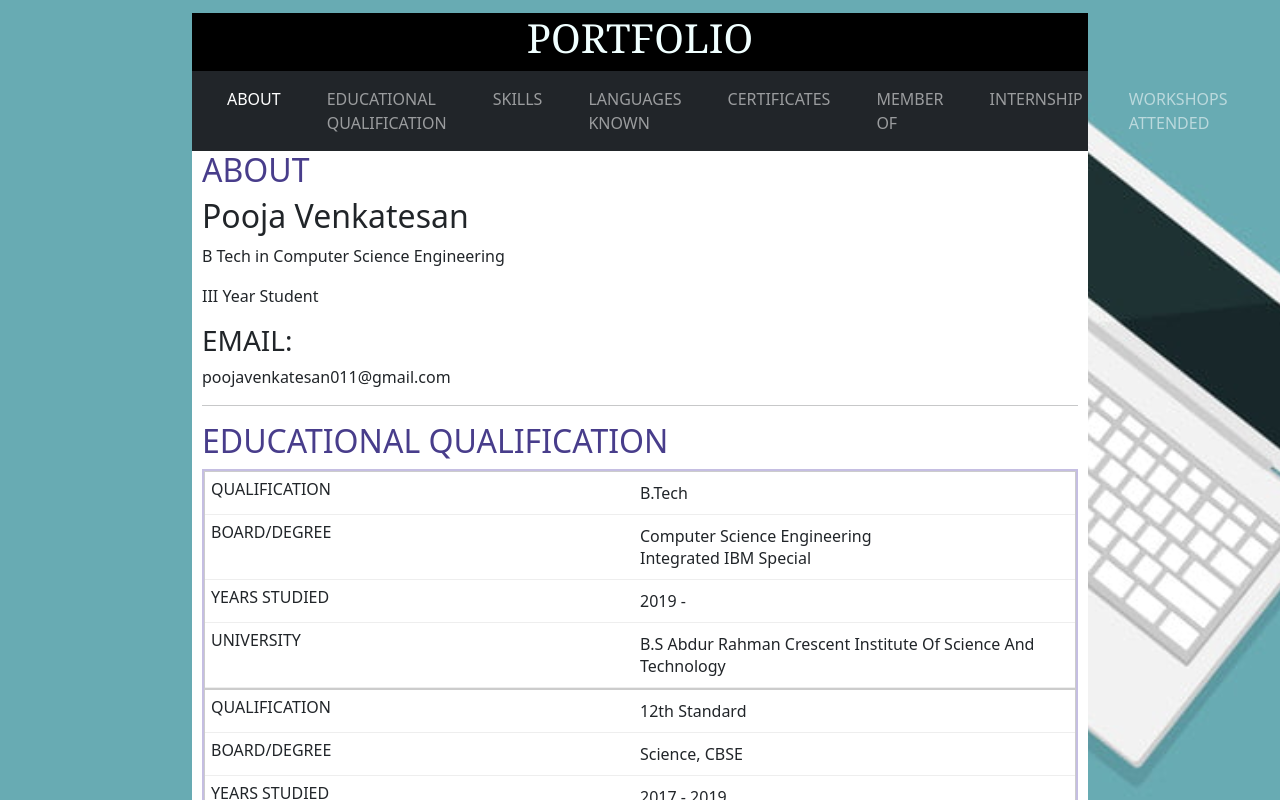
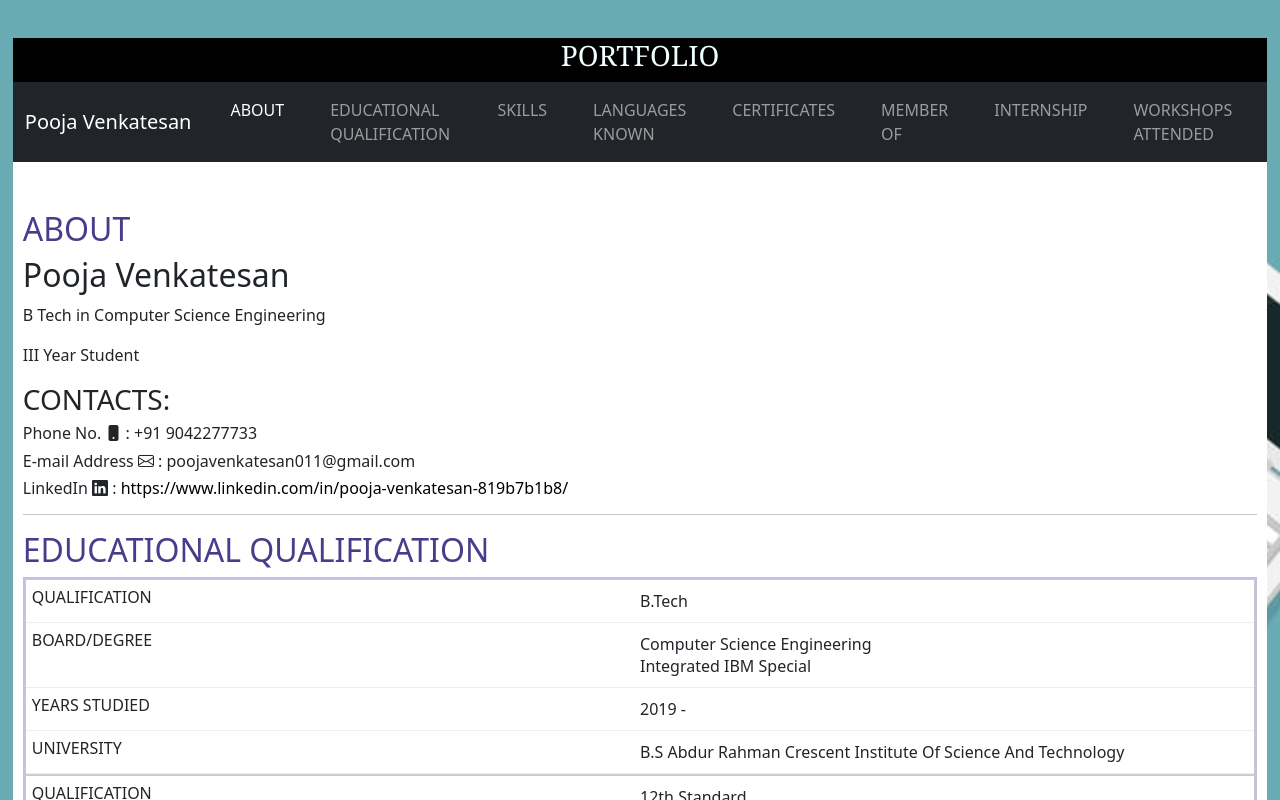
Before and after one commit to Pooja-Venkatesan/mypersonalwebsite, a plain HTML site: page resume.html in a window 1280 px wide. Shown: the top 800 px of the page. Drawn offline with nearby package versions, Linux system fonts and the light colour scheme.

Commit message:
Add files via upload

```diff
--- a/resume.html
+++ b/resume.html
@@ -83,6 +83,10 @@ only screen and (max-width: 760px),
 	td:nth-of-type(4):before { content: "UNIVERSITY"; }
 	td:nth-of-type(5):before { content: "PERCENTAGE"; }
 
+	body{
+	margin: 3% 1%;
+}
+
 }
 
 a{
@@ -98,20 +102,23 @@ nav li{
 </style>
 	</head>
 	<body>
-
 		<header class="format" style="background-color: rgb(0, 0, 0); padding: 1px;" >
 			<a name="top"></a>
-				<h1> <center>PORTFOLIO</center></h1>
+				<h3> <center>PORTFOLIO</center></h3>
 		</header>
 
+
 		<nav class="navbar navbar-expand-lg navbar-dark bg-dark">
+
 			<div class="container-fluid">
+				<a class="navbar-brand" href="#">Pooja Venkatesan</a>
 				<button class="navbar-toggler" type="button" data-bs-toggle="collapse" data-bs-target="#navbarSupportedContent" aria-controls="navbarSupportedContent" aria-expanded="false" aria-label="Toggle navigation">
 					<span class="navbar-toggler-icon"></span>
-				</button>
-				<div class="collapse navbar-collapse" id="navbarSupportedContent">
+				  </button>
+
+				  <div class="collapse navbar-collapse" id="navbarSupportedContent">
 					<ul class="navbar-nav me-auto mb-2 mb-lg-0">
-					<li class="nav-item">
+					  <li class="nav-item">
 						<a class="nav-link active" aria-current="page" href="#about">ABOUT</a>
 					</li>
 					<li class="nav-item">
@@ -135,19 +142,24 @@ nav li{
 					<li class="nav-item">
 						<a class="nav-link" href="#workshops">WORKSHOPS ATTENDED</a>
 					</li>
-					</ul>
+				</ul>
 		  </div>
 		</div>
 	  </nav>
 	  <div class="page">
 	<section>
-
+		<br><br>
 	<h2 style="color: darkslateblue;"><a name="about"></a>ABOUT</h2>
 		<h2>Pooja Venkatesan</h2>
 		<p>B Tech in Computer Science Engineering</p>
 		<p>III Year Student</p>
-		<h3>EMAIL:</h3>
-		<p>poojavenkatesan011@gmail.com</p>
+		<h3>CONTACTS:</h3>
+		<h6>Phone No. <i class="bi bi-phone-fill"> </i>: +91 9042277733</h6>
+
+		<h6>E-mail Address <i class="bi bi-envelope"> </i>: poojavenkatesan011@gmail.com</h6>
+
+		<h6>LinkedIn <i class="bi bi-linkedin"> </i>: <a href="https://www.linkedin.com/in/pooja-venkatesan-819b7b1b8/ ">https://www.linkedin.com/in/pooja-venkatesan-819b7b1b8/ </a></h6>
+
 		<hr>
 		<h2 style="color: darkslateblue;"><a name="edu"></a>EDUCATIONAL QUALIFICATION</h2>
 		<table>
@@ -247,7 +259,7 @@ nav li{
 		<h2 style="color: darkslateblue;"><a name="internship"></a>INTERNSHIP</h2>
 		<ul>
 			<li>THE SPARKS FOUNDATION
-				<p style="color:brown;"><i>Web Development Intern - October 2021</i></p>
+				<p style="color:brown;"><i>Web Development Intern - September 2021</i></p>
 			</li>
 		</ul>
 		<hr>
```
